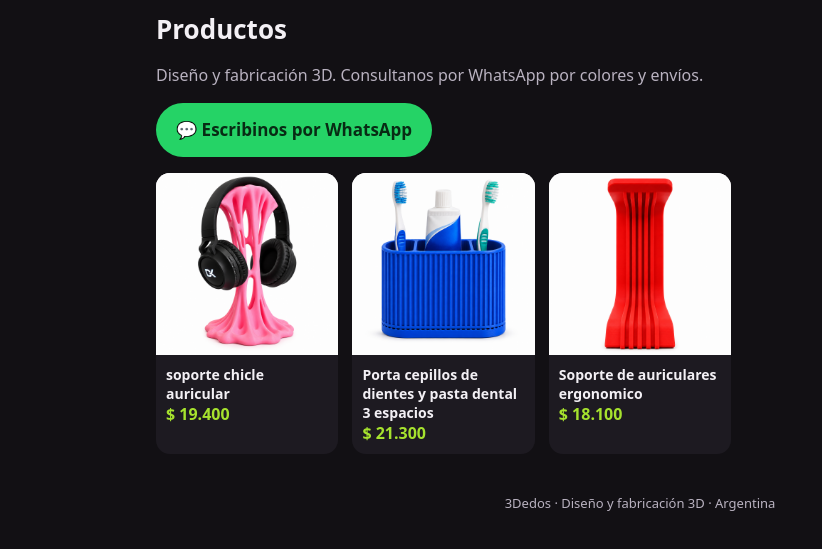
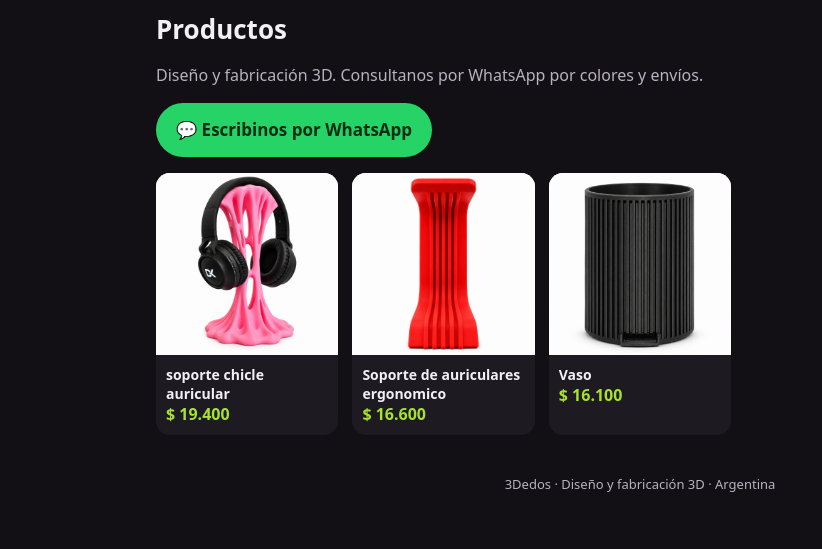
Before and after one commit to 3Dedos-Arg/3dedos-arg.github.io, a plain HTML site: page index.html in a window 1280 px wide. Shown: the part 65-614 px from the top of the page, without its empty margins (0-822 px from the left). Drawn offline with Linux system fonts and the light colour scheme.

Commit message:
Portada: 3D-0006: Vaso

```diff
--- a/index.html
+++ b/index.html
@@ -33,8 +33,8 @@ footer{color:var(--suave);font-size:13px;text-align:center;padding:24px 16px}</s
 <p><a class="boton" href="https://wa.me/5491172685758?text=Hola%203Dedos!%20Quiero%20hacer%20una%20consulta.">💬 Escribinos por WhatsApp</a></p>
 <div class="grilla">
 <a class="tarjeta" href="productos/3d-0003-soporte-chicle-auricular.html"><img src="img/3d-0003-soporte-chicle-auricular.png" alt="soporte chicle auricular" loading="lazy"><div><strong>soporte chicle auricular</strong><span>$ 19.400</span></div></a>
-<a class="tarjeta" href="productos/3d-0004-porta-cepillos-de-dientes-y-pasta-dental-3-espacios.html"><img src="img/3d-0004-porta-cepillos-de-dientes-y-pasta-dental-3-espacios.png" alt="Porta cepillos de dientes y pasta dental 3 espacios" loading="lazy"><div><strong>Porta cepillos de dientes y pasta dental 3 espacios</strong><span>$ 21.300</span></div></a>
-<a class="tarjeta" href="productos/3d-0005-soporte-de-auriculares-ergonomico.html"><img src="img/3d-0005-soporte-de-auriculares-ergonomico.png" alt="Soporte de auriculares ergonomico" loading="lazy"><div><strong>Soporte de auriculares ergonomico</strong><span>$ 18.100</span></div></a>
+<a class="tarjeta" href="productos/3d-0005-soporte-de-auriculares-ergonomico.html"><img src="img/3d-0005-soporte-de-auriculares-ergonomico.png" alt="Soporte de auriculares ergonomico" loading="lazy"><div><strong>Soporte de auriculares ergonomico</strong><span>$ 16.600</span></div></a>
+<a class="tarjeta" href="productos/3d-0006-vaso-escurridor-de-cubiertos-80-mm.html"><img src="img/3d-0006-vaso-escurridor-de-cubiertos-80-mm.png" alt="Vaso" loading="lazy"><div><strong>Vaso</strong><span>$ 16.100</span></div></a>
 </div></main>
 <footer>3Dedos · Diseño y fabricación 3D · Argentina</footer>
 </body>
```
